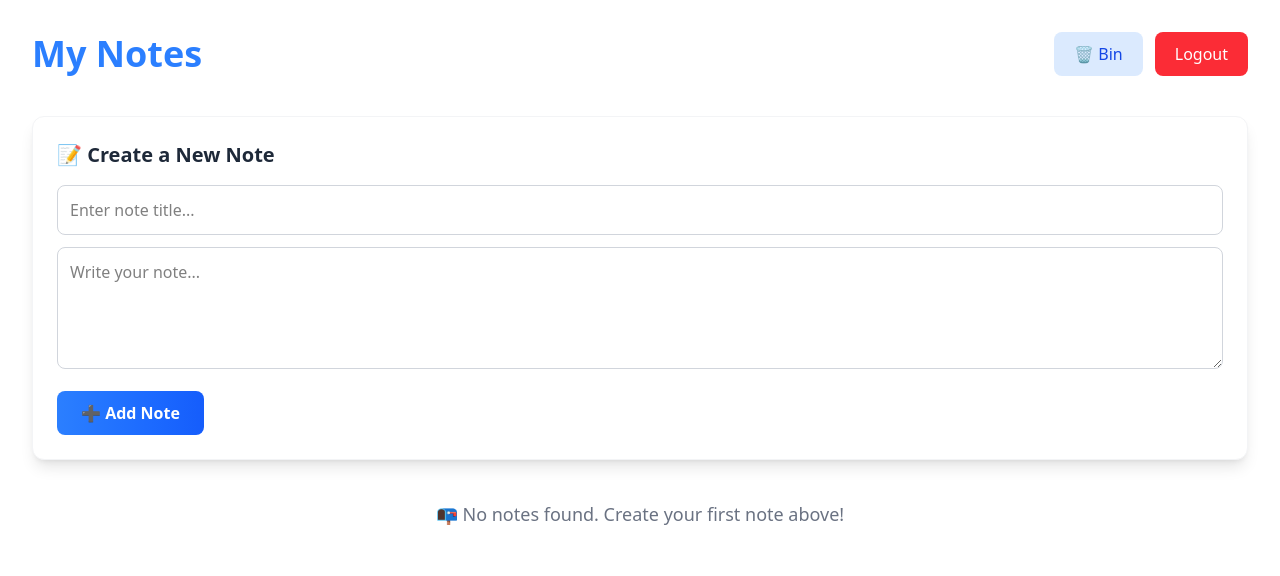
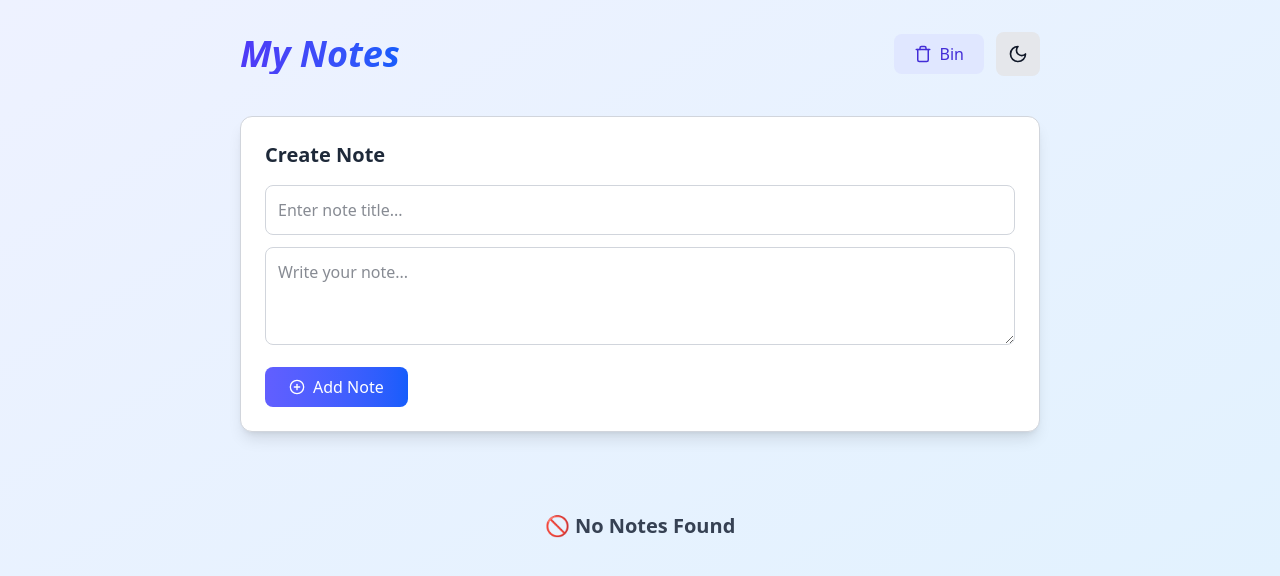
Before and after one commit to mahirTheCoder/firebase-login-and-register, a React (Vite) app: page /Home in a window 1280 px wide. Shown: the top 576 px of the page. Built offline with nearby package versions, Linux system fonts and the light colour scheme.

Commit message:
home page update

```diff
--- a/src/Components/Home.jsx
+++ b/src/Components/Home.jsx
@@ -1,5 +1,7 @@
-import { useState } from "react";
+import { useState, useEffect } from "react";
 import { useNavigate } from "react-router";
+import { FiTrash2, FiEdit, FiTrash, FiPlusCircle } from "react-icons/fi";
+import { LuSun, LuMoon } from "react-icons/lu";
 
 export default function Home() {
   const navigate = useNavigate();
@@ -7,26 +9,30 @@ export default function Home() {
   const [newNote, setNewNote] = useState({ title: "", content: "" });
   const [editNote, setEditNote] = useState(null);
 
+  // ------------------- Dark/Light Mode -------------------
+  const [theme, setTheme] = useState(localStorage.getItem("theme") || "light");
+
+  useEffect(() => {
+    if (theme === "dark") {
+      document.documentElement.classList.add("dark");
+    } else {
+      document.documentElement.classList.remove("dark");
+    }
+    localStorage.setItem("theme", theme);
+  }, [theme]);
+
   const handleAddNote = (e) => {
     e.preventDefault();
     if (!newNote.title.trim() && !newNote.content.trim()) return;
-
-    const note = {
-      id: Date.now(),
-      ...newNote,
-    };
-
+    const note = { id: Date.now(), ...newNote };
     setNotes([note, ...notes]);
     setNewNote({ title: "", content: "" });
   };
 
   const handleDeleteNote = (id) => {
     const deleted = notes.find((note) => note.id === id);
-
-    // Store to Bin Page
     const binNotes = JSON.parse(localStorage.getItem("binNotes")) || [];
     localStorage.setItem("binNotes", JSON.stringify([...binNotes, deleted]));
-
     setNotes(notes.filter((n) => n.id !== id));
   };
 
@@ -38,35 +44,50 @@ export default function Home() {
   const handleUpdateNote = (e) => {
     e.preventDefault();
     setNotes(
-      notes.map((n) =>
-        n.id === editNote.id ? { ...n, ...newNote } : n
-      )
+      notes.map((n) => (n.id === editNote.id ? { ...n, ...newNote } : n))
     );
     setEditNote(null);
     setNewNote({ title: "", content: "" });
   };
 
   return (
-    <div className="min-h-screen  from-blue-50 via-white to-indigo-50 p-8">
+    <div
+      className="min-h-screen bg-gradient-to-br from-[#eef2ff] to-[#e0f2fe]
+      dark:from-[#0f0f0f] dark:to-[#1a1a1a] p-8 flex justify-center text-gray-900
+      dark:text-gray-100 transition-colors duration-300"
+    >
+      <div className="w-full max-w-[800px]">
 
         {/* ---------------- Navbar ---------------- */}
-      <header className="flex justify-between items-center mb-10 animate-fade-in">
-        <h1 className="text-4xl font-bold text-blue-500 bg-clip-text ">
+        <header className="flex justify-between items-center mb-10">
+          <h1 className="text-4xl font-bold bg-gradient-to-r from-indigo-600 to-blue-600
+            dark:from-indigo-300 dark:to-blue-300 text-transparent bg-clip-text italic">
             My Notes
           </h1>
 
-        <div className="space-x-3">
+          <div className="flex items-center gap-3">
             <button
               onClick={() => navigate("/bin")}
-            className="px-5 py-2.5 rounded-lg bg-blue-100 text-blue-700 font-medium hover:bg-blue-200 transition-all hover:scale-105"
+              className="flex items-center gap-2 px-5 py-2 rounded-lg
+              bg-indigo-100 text-indigo-700 hover:bg-indigo-200 transition
+              dark:bg-indigo-900 dark:text-indigo-300 dark:hover:bg-indigo-800"
             >
-            🗑️ Bin
+              <FiTrash className="text-lg" />
+              Bin
             </button>
+
+            {/* ---------------- Dark/Light Toggle Button ---------------- */}
             <button
-            onClick={() => navigate("/login")}
-            className="px-5 py-2.5 rounded-lg bg-red-500 text-white font-medium hover:bg-red-600 transition-all hover:scale-105"
+              onClick={() =>
+                setTheme(theme === "light" ? "dark" : "light")
+              }
+              className="p-3 rounded-lg bg-gray-200 dark:bg-gray-800 hover:scale-105 transition"
             >
-            Logout
+              {theme === "light" ? (
+                <LuMoon className="text-xl" />
+              ) : (
+                <LuSun className="text-xl" />
+              )}
             </button>
           </div>
         </header>
@@ -74,10 +95,11 @@ export default function Home() {
         {/* ---------------- Form: Create / Edit ---------------- */}
         <form
           onSubmit={editNote ? handleUpdateNote : handleAddNote}
-        className="bg-white p-6 rounded-xl shadow-lg border border-gray-100 mb-10 animate-slide-up transition-all hover:shadow-xl"
+          className="bg-white dark:bg-[#121212] p-6 rounded-xl shadow-lg border
+          border-gray-300 dark:border-gray-600 mb-10 transition-colors duration-300"
         >
-        <h2 className="text-xl font-semibold mb-4 text-gray-800">
-          {editNote ? "✏️ Edit Your Note" : "📝 Create a New Note"}
+          <h2 className="text-xl font-semibold mb-4 text-gray-800 dark:text-gray-200">
+            {editNote ? "Edit Note" : "Create Note"}
           </h2>
 
           <input
@@ -87,7 +109,9 @@ export default function Home() {
             onChange={(e) =>
               setNewNote({ ...newNote, title: e.target.value })
             }
-          className="w-full p-3 mb-3 border rounded-lg border-gray-300 focus:ring-2 focus:ring-blue-400 transition-all outline-none"
+            className="w-full p-3 mb-3 border rounded-lg border-gray-300
+            dark:border-gray-600 dark:bg-[#1b1b1b] dark:text-white
+            focus:ring-2 focus:ring-indigo-400 outline-none transition-colors"
           />
 
           <textarea
@@ -95,17 +119,20 @@ export default function Home() {
             onChange={(e) =>
               setNewNote({ ...newNote, content: e.target.value })
             }
-          rows="4"
+            rows="3"
             placeholder="Write your note..."
-          className="w-full p-3 mb-4 border rounded-lg border-gray-300 focus:ring-2 focus:ring-blue-400 transition-all outline-none"
+            className="w-full p-3 mb-4 border rounded-lg border-gray-300
+            dark:border-gray-600 dark:bg-[#1b1b1b] dark:text-white
+            focus:ring-2 focus:ring-indigo-400 outline-none transition-colors"
           ></textarea>
 
           <div className="flex gap-4">
             <button
-            className="px-6 py-2.5 rounded-lg text-white bg-gradient-to-r from-blue-500 to-blue-600 hover:scale-105 font-semibold transition-all"
               type="submit"
+              className="flex items-center gap-2 px-6 py-2 rounded-lg text-white
+              bg-gradient-to-r from-indigo-500 to-blue-600 hover:scale-105 transition"
             >
-            {editNote ? "💾 Save Changes" : "➕ Add Note"}
+              <FiPlusCircle /> {editNote ? "Save" : "Add Note"}
             </button>
 
             {editNote && (
@@ -115,7 +142,9 @@ export default function Home() {
                   setEditNote(null);
                   setNewNote({ title: "", content: "" });
                 }}
-              className="px-6 py-2.5 rounded-lg bg-gray-300 text-gray-700 hover:bg-gray-400 font-semibold transition-all"
+                className="px-6 py-2 rounded-lg bg-gray-300 text-gray-700
+                dark:bg-gray-700 dark:text-gray-200 hover:bg-gray-400
+                dark:hover:bg-gray-600 transition"
               >
                 Cancel
               </button>
@@ -125,38 +154,43 @@ export default function Home() {
 
         {/* ---------------- Notes Grid ---------------- */}
         {notes.length === 0 ? (
-        <p className="text-center text-gray-500 text-lg animate-fade-in">
-          📭 No notes found. Create your first note above!
+          <p className="text-center text-gray-700 dark:text-gray-300 font-bold text-xl py-10">
+            🚫 No Notes Found
           </p>
         ) : (
-        <div className="grid sm:grid-cols-2 lg:grid-cols-3 gap-6">
-          {notes.map((note, i) => (
+          <div className="grid sm:grid-cols-2 gap-6">
+            {notes.map((note) => (
               <div
                 key={note.id}
-              className="bg-white p-5 rounded-xl border shadow-md hover:shadow-xl transition-all hover:-translate-y-2 animate-scale-in"
-              style={{ animationDelay: `${i * 60}ms` }}
+                className="bg-white dark:bg-[#1a1a1a] p-4 rounded-xl border
+                border-gray-300 dark:border-gray-600 shadow-md
+                hover:shadow-xl transition hover:-translate-y-1"
               >
-              <h2 className="font-bold text-lg mb-2 text-gray-800 line-clamp-2">
+                <h2 className="font-bold text-lg mb-1 text-gray-800 dark:text-gray-100 line-clamp-1">
                   {note.title}
                 </h2>
 
-              <p className="text-gray-600 mb-4 leading-relaxed line-clamp-3">
+                <p className="text-gray-600 dark:text-gray-300 mb-3 text-sm leading-relaxed line-clamp-2">
                   {note.content}
                 </p>
 
-              <div className="flex justify-end gap-3 pt-3 border-t">
+                <div className="flex justify-end gap-2 pt-2 border-t border-gray-300 dark:border-gray-600">
                   <button
                     onClick={() => handleEditNote(note)}
-                  className="px-3 py-1.5 bg-blue-100 text-blue-600 rounded-md hover:bg-blue-200 transition-all hover:scale-110"
+                    className="flex items-center gap-1 px-3 py-1.5
+                    bg-blue-100 text-blue-600 rounded-md hover:bg-blue-200
+                    dark:bg-blue-900 dark:text-blue-300 dark:hover:bg-blue-800 transition"
                   >
-                  ✏️ Edit
+                    <FiEdit /> Edit
                   </button>
 
                   <button
                     onClick={() => handleDeleteNote(note.id)}
-                  className="px-3 py-1.5 bg-red-100 text-red-600 rounded-md hover:bg-red-200 transition-all hover:scale-110"
+                    className="flex items-center gap-1 px-3 py-1.5
+                    bg-red-100 text-red-600 rounded-md hover:bg-red-200
+                    dark:bg-red-900 dark:text-red-300 dark:hover:bg-red-800 transition"
                   >
-                  🗑️ Delete
+                    <FiTrash2 /> Delete
                   </button>
                 </div>
               </div>
@@ -164,5 +198,6 @@ export default function Home() {
           </div>
         )}
       </div>
+    </div>
   );
 }
--- /dev/null
+++ b/src/tailwind.config.js
@@ -0,0 +1,11 @@
+module.exports = {
+  darkMode: "class",
+  content: [
+    "./index.html",
+    "./src/**/*.{js,jsx,ts,tsx}",
+  ],
+  theme: {
+    extend: {},
+  },
+  plugins: [],
+};
```
Lines whose indentation alone changed are shown as unchanged.
